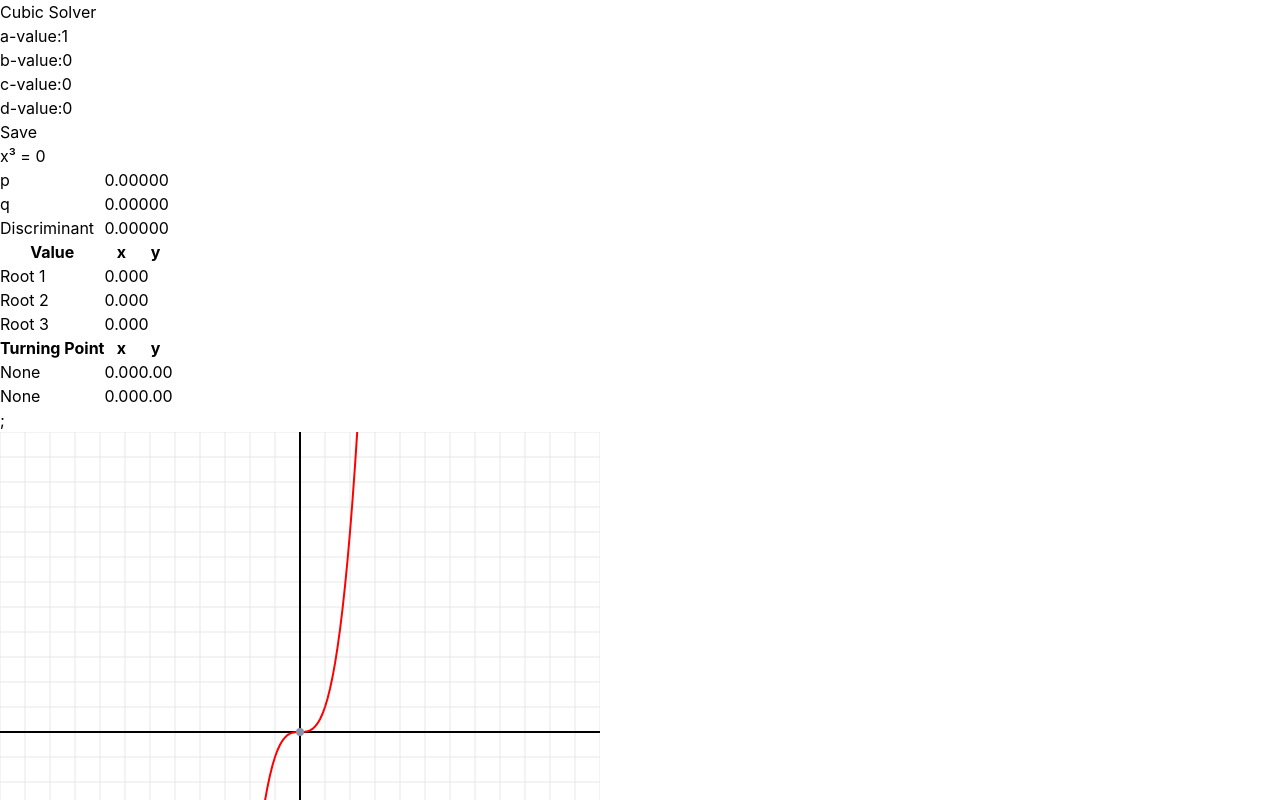
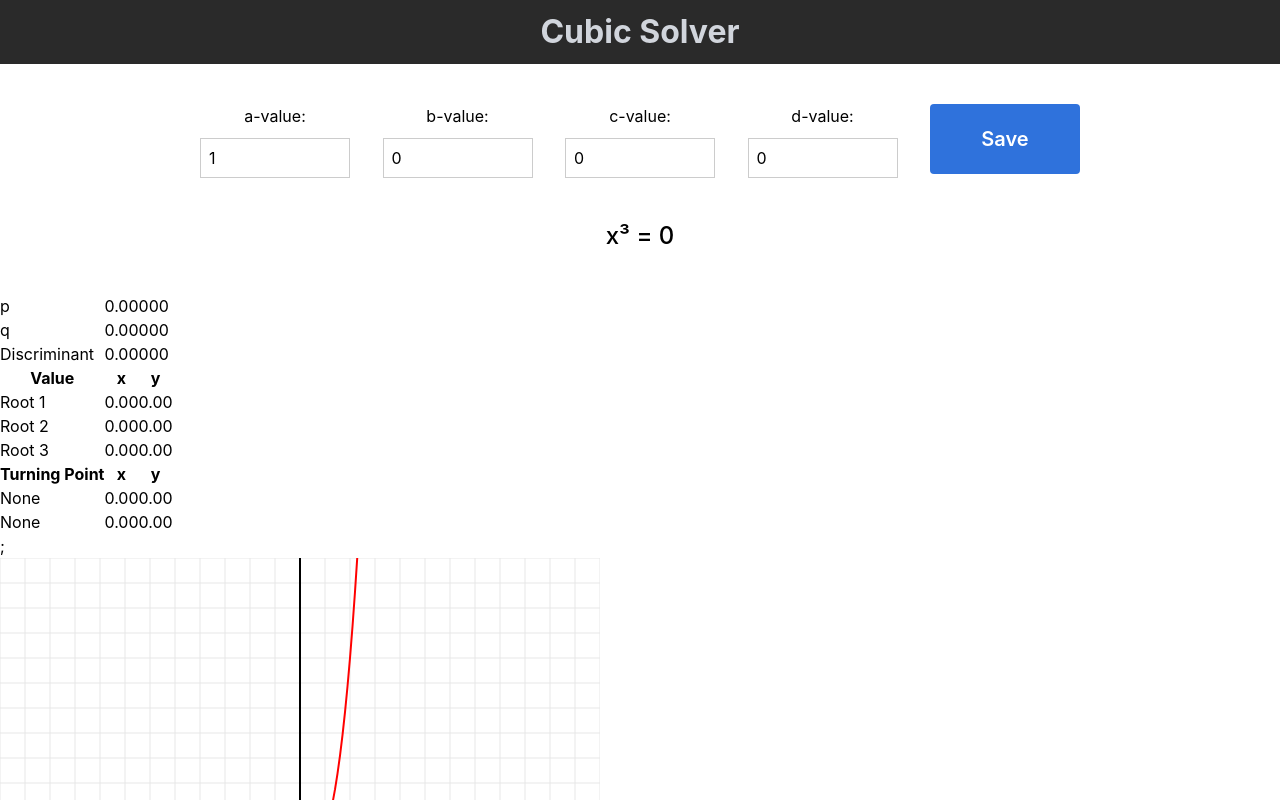
Before and after one commit to Alex-Liu-0704/ics4u-a3-react-cubic-solver, a React (Vite) app: page / in a window 1280 px wide. Shown: the top 800 px of the page. Built offline with nearby package versions, Linux system fonts and the light colour scheme.

Commit message:
added tailwind css for input and equation

```diff
--- a/src/components/CubicEquation.tsx
+++ b/src/components/CubicEquation.tsx
@@ -7,7 +7,7 @@ type EquationProps = {
 
 export const CubicEquation = ({ a, b, c, d }: EquationProps) => {
   return (
-    <h2>
+    <h2 className="text-center my-[40px] w-full font-medium text-[24px]">
       {
         `${a === 1 ? "" : a}x³` +
         `${b === 0 ? "" : b === 1 ? ` + x²` : b === -1 ? ` - x²` : b > 0 ? ` + ${b}x²` : ` - ${Math.abs(b)}x²`}` +
--- a/src/components/CubicInput.tsx
+++ b/src/components/CubicInput.tsx
@@ -12,10 +12,13 @@ type InputProps = {
 
 export const CubicInput = ({ a, b, c, d, setA, setB, setC, setD, onSave }: InputProps) => {
   return (
-    <div>
-      <h1>Cubic Solver</h1>
+    <div className="font-sans text-base">
+      <h1 className="text-[32px] font-bold flex justify-center pt-2 pb-2 mb-10 bg-[#2a2a2a] text-gray-300 hover:text-white w-screen">
+        Cubic Solver
+      </h1>
       <form
         id="cubic-form"
+        className="flex justify-between mx-[200px]"
         onSubmit={(event: React.SubmitEvent<HTMLFormElement>) => {
           event.preventDefault();
 
@@ -26,9 +29,12 @@ export const CubicInput = ({ a, b, c, d, setA, setB, setC, setD, onSave }: Input
 
           onSave();
         }}>
-        <div className="input-container">
-          <label htmlFor="a">a-value:</label>
+        <div className="grid justify-items-center">
+          <label htmlFor="a" className="mb-[10px] text-base">
+            a-value:
+          </label>
           <input
+            className="w-[150px] h-[40px] border border-black/20 px-[8px] py-[5px] text-base"
             type="number"
             id="a"
             name="a"
@@ -38,9 +44,12 @@ export const CubicInput = ({ a, b, c, d, setA, setB, setC, setD, onSave }: Input
             onChange={(e) => setA(Number(e.target.value))}
           />
         </div>
-        <div className="input-container">
-          <label htmlFor="b">b-value:</label>
+        <div className="grid justify-items-center">
+          <label htmlFor="b" className="mb-[10px] text-base">
+            b-value:
+          </label>
           <input
+            className="w-[150px] h-[40px] border border-black/20 px-[8px] py-[5px] text-base"
             type="number"
             id="b"
             name="b"
@@ -50,9 +59,12 @@ export const CubicInput = ({ a, b, c, d, setA, setB, setC, setD, onSave }: Input
             onChange={(e) => setB(Number(e.target.value))}
           />
         </div>
-        <div className="input-container">
-          <label htmlFor="c">c-value:</label>
+        <div className="grid justify-items-center">
+          <label htmlFor="c" className="mb-[10px] text-base">
+            c-value:
+          </label>
           <input
+            className="w-[150px] h-[40px] border border-black/20 px-[8px] py-[5px] text-base"
             type="number"
             id="c"
             name="c"
@@ -62,9 +74,12 @@ export const CubicInput = ({ a, b, c, d, setA, setB, setC, setD, onSave }: Input
             onChange={(e) => setC(Number(e.target.value))}
           />
         </div>
-        <div className="input-container">
-          <label htmlFor="d">d-value:</label>
+        <div className="grid justify-items-center">
+          <label htmlFor="d" className="mb-[10px] text-base">
+            d-value:
+          </label>
           <input
+            className="w-[150px] h-[40px] border border-black/20 px-[8px] py-[5px] text-base"
             type="number"
             id="d"
             name="d"
@@ -74,8 +89,9 @@ export const CubicInput = ({ a, b, c, d, setA, setB, setC, setD, onSave }: Input
             onChange={(e) => setD(Number(e.target.value))}
           />
         </div>
-        <div className="input-container">
+        <div className="grid justify-items-center">
           <input
+            className="w-[150px] h-[70px] text-[20px] font-semibold bg-[#2f72dc] text-white rounded transition-opacity duration-200 hover:opacity-80 cursor-pointer"
             type="submit"
             id="solve-button"
             name="solve-button"
--- a/src/components/CubicTable.tsx
+++ b/src/components/CubicTable.tsx
@@ -37,7 +37,7 @@ export const CubicTable = ({ p, q, discriminant, roots, turningPoints }: TablePr
         <td>
           {Math.abs(roots[0]) < 0.005 ? "0.00" : roots[0].toFixed(2)}
         </td>
-        <td>0</td>
+        <td>0.00</td>
       </tr>
       <tr>
         <td>Root 2</td>
@@ -47,7 +47,7 @@ export const CubicTable = ({ p, q, discriminant, roots, turningPoints }: TablePr
             : discriminant > 0 ? "complex"
               : (Math.abs(roots[0]) < 0.005 ? "0.00" : roots[0].toFixed(2))}
         </td>
-        <td>0</td>
+        <td>0.00</td>
       </tr>
       <tr>
         <td>Root 3</td>
@@ -57,7 +57,7 @@ export const CubicTable = ({ p, q, discriminant, roots, turningPoints }: TablePr
             : discriminant > 0 ? "complex"
               : (Math.abs(roots[0]) < 0.005 ? "0.00" : roots[0].toFixed(2))}
         </td>
-        <td>0</td>
+        <td>0.00</td>
       </tr>
       <tr>
         <th>Turning Point</th>
```
